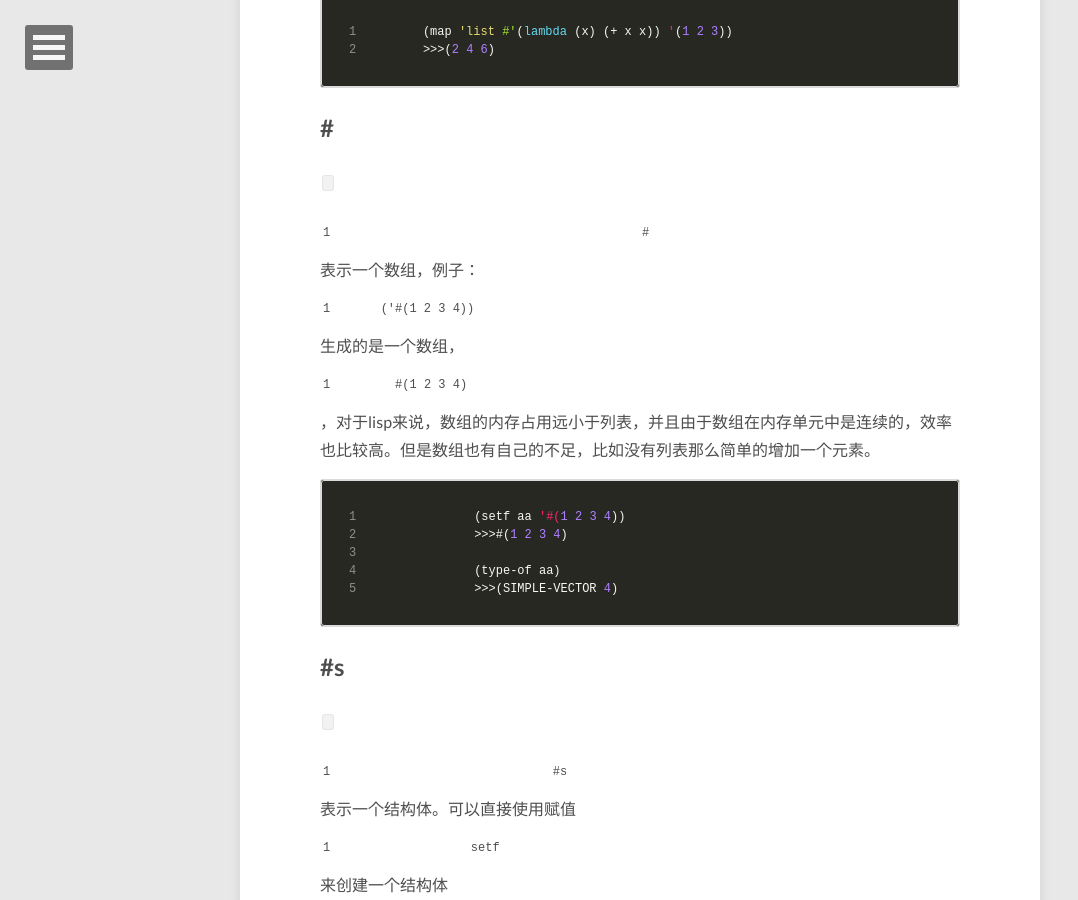
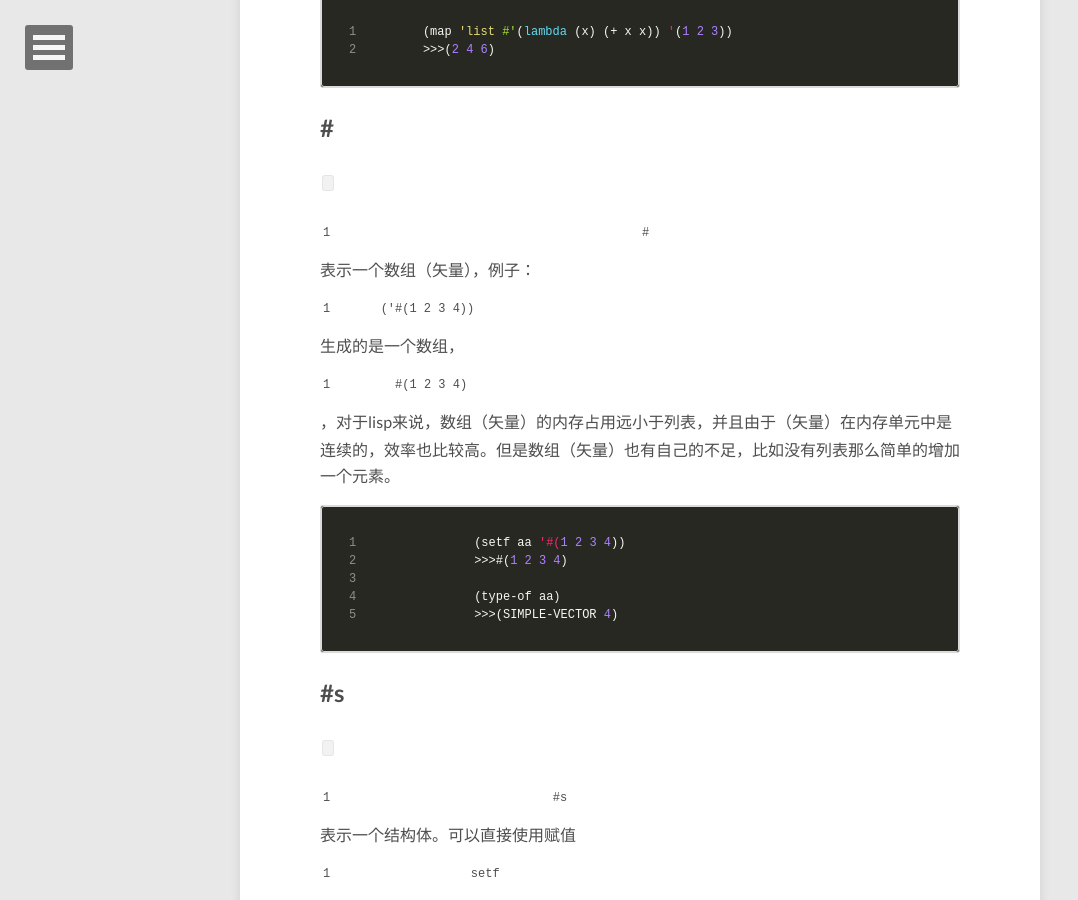
Before and after one commit to ccqpein/ccqpein.github.io, a Jekyll site: the page built from _posts/2015-11-19-Common-Lisp-语法糖.md, in a window 1280 px wide and 900 px high, scrolled down 2451 px. Shown: the whole window, without its empty margins (0-1078 px from the left). Built offline with Jekyll 4.4.1, drawn with Linux system fonts in a browser that asks for light colours; nearby versions of some CDN libraries; comment, search, counter and statistics services are not loaded.

Commit message:
fix '#' meaning

```diff
--- a/_posts/2015-11-19-Common-Lisp-语法糖.md
+++ b/_posts/2015-11-19-Common-Lisp-语法糖.md
@@ -37,7 +37,7 @@ image:
 ~~~
 
 ## \#
-`#`表示一个数组，例子： `('#(1 2 3 4))`生成的是一个数组，`#(1 2 3 4)`，对于lisp来说，数组的内存占用远小于列表，并且由于数组在内存单元中是连续的，效率也比较高。但是数组也有自己的不足，比如没有列表那么简单的增加一个元素。
+`#`表示一个数组（矢量），例子： `('#(1 2 3 4))`生成的是一个数组，`#(1 2 3 4)`，对于lisp来说，数组（矢量）的内存占用远小于列表，并且由于（矢量）在内存单元中是连续的，效率也比较高。但是数组（矢量）也有自己的不足，比如没有列表那么简单的增加一个元素。
 
 ~~~lisp
 (setf aa '#(1 2 3 4))
```
